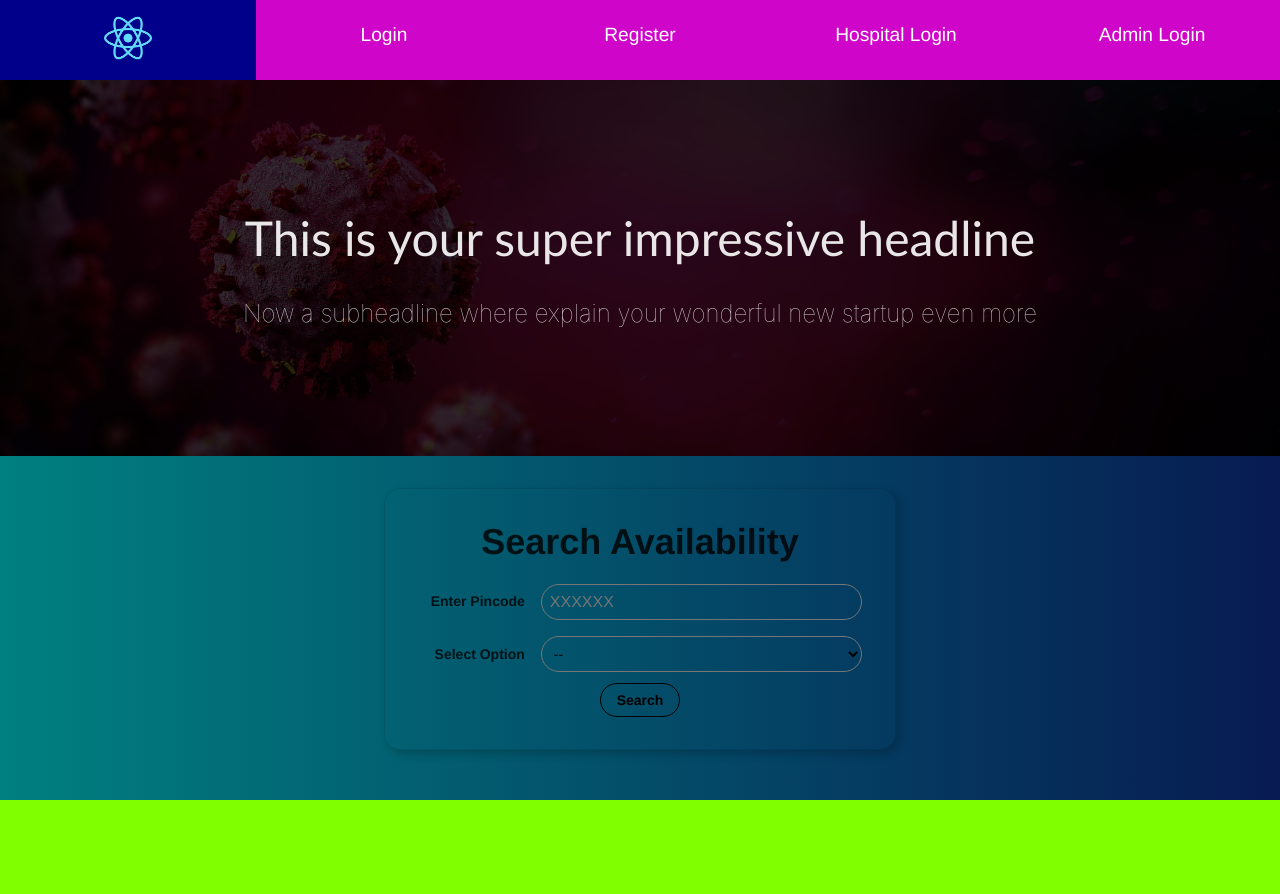
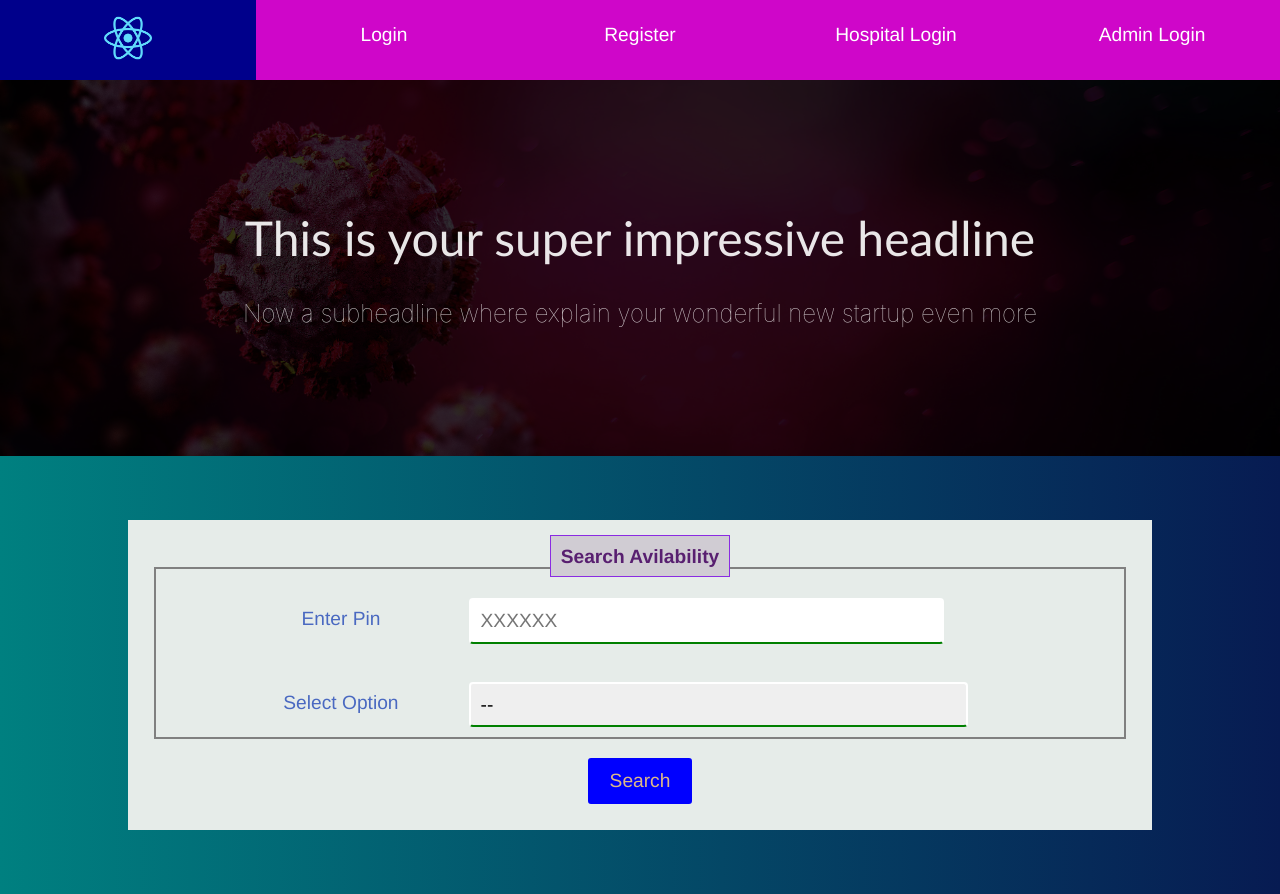
Before and after one commit to mohit0305/CoHeal, a React (Create React App) app: page / in a window 1280 px wide. Before the commit the page ends 800 px from the top, so only its background shows below. Built offline with nearby package versions, Linux system fonts and the light colour scheme.

Commit message:
Update SearchBox.js
Update SearchBox.js for styling

```diff
--- a/src/components/SearchBox.js
+++ b/src/components/SearchBox.js
@@ -28,46 +28,30 @@ class SearchBox extends React.Component {
 	}
 	render(){
 		return(
-			<article className="br4 ba b--black-10 mv4 w-100 w-75-m w-75-l mw6 shadow-5 center" >
-				<main className="pa4 black-80">
-					<div className="measure">
-						<fieldset id="sign_up" className="ba b--transparent ph0 mh0">
-							<legend className="f2 fw6 ph0 mh0">Search Availability</legend>
-							<div className="flex items-center mt3">
-								<label className="tr w-25 db fw6 lh-copy f6" htmlFor="pin">Enter Pincode</label>
-								<input
-									className="pa2 br-pill input-reset ba bg-transparent hover-bg-black hover-white w-75 ml3"
-									type="number"
-									name="pin"
-									id="pin"
-                  placeholder="XXXXXX"
-									onChange={this.onPinChange}
-								/>
-              </div>
-							<div className="flex items-center mt3">
-							<label className="tr w-25 db fw6 lh-copy f6" htmlFor="opt">Select Option</label>
-								<select
-									className="pa2 br-pill f6 input-rese ba bg-transparent hover-bg-black hover-white w-75 ml3"
-									id="opt"
-									name="opt"
-									onChange={this.onOptChange}>
-										<option selected disabled value="">--</option>
-										<option value="Vacc">Vaccination Slots</option>
-										<option value="ICU">ICU Beds</option>
-
-								</select>
-							</div>
-						</fieldset>
-						<div className="">
-							<input
-
-								onClick={this.onSubmitSearch}
-								className="b br-pill ph3 pv2 input-reset ba b--black bg-transparent grow pointer f6 dib" type="submit" value="Search"/>
-
-						</div>
+			<div className="container">
+				<b className="page_title">Search Avilability</b>
+				<div className="form">
+					<div class="form_input">
+						<label>
+							<span className="label">Enter Pin </span>
+							<input type="number" id="pin" name="pin" placeholder="XXXXXX" onOptChange={this.onPinChange} />
+						</label>
 					</div>
-				</main>
-			</article>
+					<div className="form_input">
+						<label>
+							<span className="label">Select Option </span>
+							<select id="opt" name="opt" onChange={this.onOptChange}>
+								<option selected disabled value="" >--</option>
+								<option value="Vacc">Vaccination Slots</option>
+								<option value="ICU">ICU Bed</option>
+							</select>
+						</label>
+					</div>
+				</div>
+				<div className="submit_btn_div">
+					<button className="sub-btn" id="sub-btn" onClick={this.onSubmitSearch}>Search</button>
+				</div>
+			</div>
 
 		);
 	}
```
